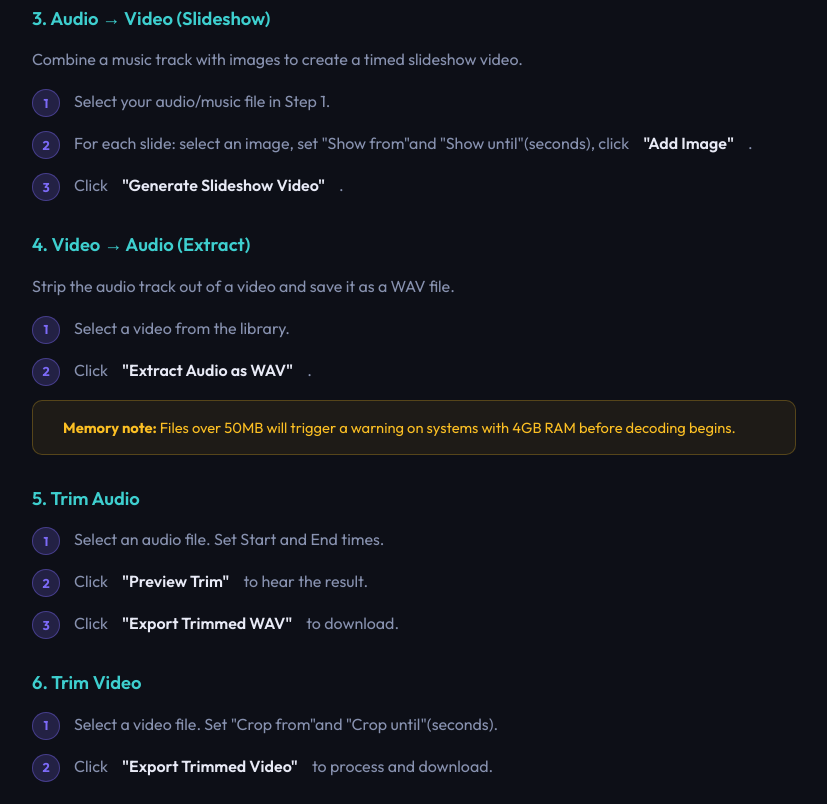
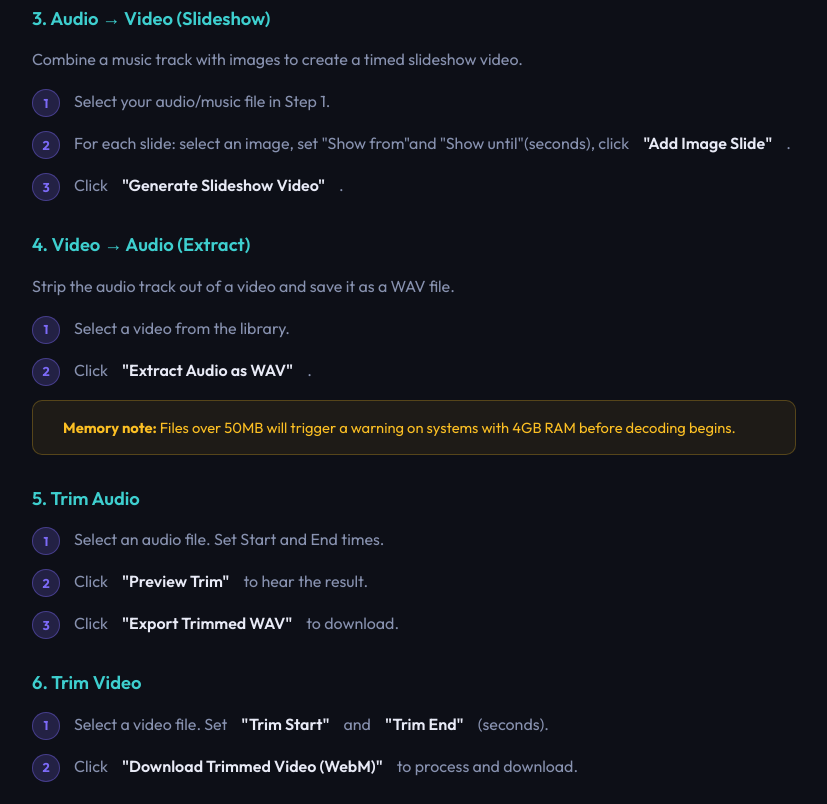
Before and after one commit to saifeldeen377/accessible_media_studio, a website: page README.html in a window 1280 px wide. Shown: the part 4556-5360 px from the top of the page, without its empty margins (296-1123 px from the left). Drawn offline with Linux system fonts and the light colour scheme.

Commit message:
Add files via upload

```diff
--- a/README.html
+++ b/README.html
@@ -517,7 +517,7 @@ python -m http.server 3000
 <p> Combine a music track with images to create a timed slideshow video.</p>
 <ol class="steps">
 <li> Select your audio/music file in Step 1.</li>
-<li> For each slide: select an image, set "Show from"and "Show until"(seconds), click <strong>"Add Image"</strong>.</li>
+<li> For each slide: select an image, set "Show from"and "Show until"(seconds), click <strong>"Add Image Slide"</strong>.</li>
 <li> Click <strong>"Generate Slideshow Video"</strong>.</li>
 </ol>
 
@@ -541,8 +541,8 @@ python -m http.server 3000
 
 <h3 id="trim-video">6. Trim Video </h3>
 <ol class="steps">
-<li> Select a video file. Set "Crop from"and "Crop until"(seconds).</li>
-<li> Click <strong>"Export Trimmed Video"</strong> to process and download.</li>
+<li> Select a video file. Set <strong>"Trim Start"</strong> and <strong>"Trim End"</strong> (seconds).</li>
+<li> Click <strong>"Download Trimmed Video (WebM)"</strong> to process and download.</li>
 </ol>
 </section>
 
@@ -688,6 +688,7 @@ python -m http.server 3000
 <tr><td><kbd>←</kbd><kbd>→</kbd></td><td> Navigate between tabs in the tab bar </td></tr>
 <tr><td><kbd> Enter </kbd>/<kbd> Space </kbd></td><td> Activate buttons and checkboxes </td></tr>
 <tr><td><kbd> M </kbd></td><td> Open Super Merger from anywhere </td></tr>
+<tr><td><kbd> T </kbd></td><td> Open Super Trim from anywhere </td></tr>
 </tbody>
 </table>
 </div>
@@ -803,6 +804,6 @@ python -m http.server 3000
  Built with care for accessibility. Everyone deserves powerful tools. &nbsp;·&nbsp; Accessible Media Studio
 </footer>
 
-<!-- Cloudflare Web Analytics --><script type='module' src='https://static.cloudflareinsights.com/beacon.min.js' data-cf-beacon='{"token": "d63452147d8e4cae8f709dab3ab996eb"}'></script><!-- End Cloudflare Web Analytics -->
+
 </body>
 </html>
```
Also changed, not shown: index.html (+1 -1 lines), readme.md.
